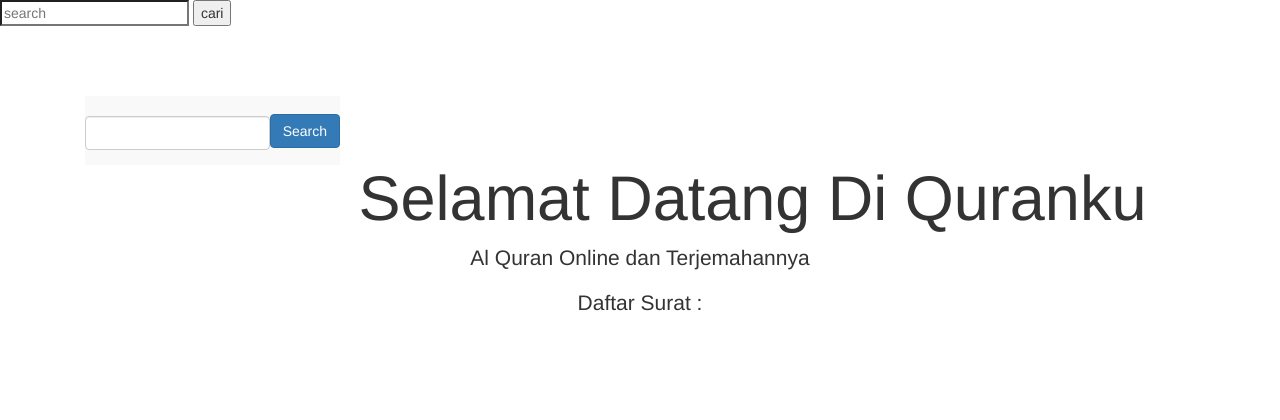
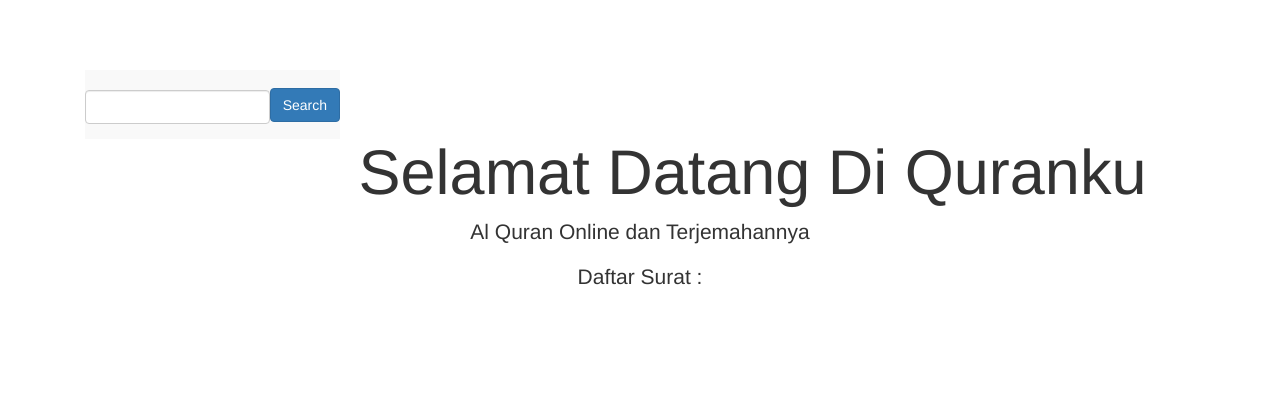
Before and after one commit to piantgrunger/Quranku, a Yii app: template views/site/index.php in a window 1280 px wide. Shown: the top 420 px of the page. Run offline with PHP 8.4 and a stand-in for Yii, Linux system fonts and the light colour scheme; the template is opened without the code that fills it, so the values that code supplies are empty; form fields are guessed from the names that the template uses; some libraries are stand-ins or nearby versions.

Commit message:
Signed-off-by: piant_grunger <piant.grunger@gmail.com>

```diff
--- a/views/layouts/main.php
+++ b/views/layouts/main.php
@@ -26,16 +26,6 @@ AppAsset::register($this);
 
 <div class="wrap">
 
-<form method="get">
-<input type="search" placeholder="search" name="q"
-
-value="<?=isset($_GET['q']) ? Html::encode($_GET['q']) : '' ;
-
-?>" />
-
-
-<input type="submit" value="cari" />
-</form>
 
 
     <?php
```
Also changed, not shown: 1 other file.
